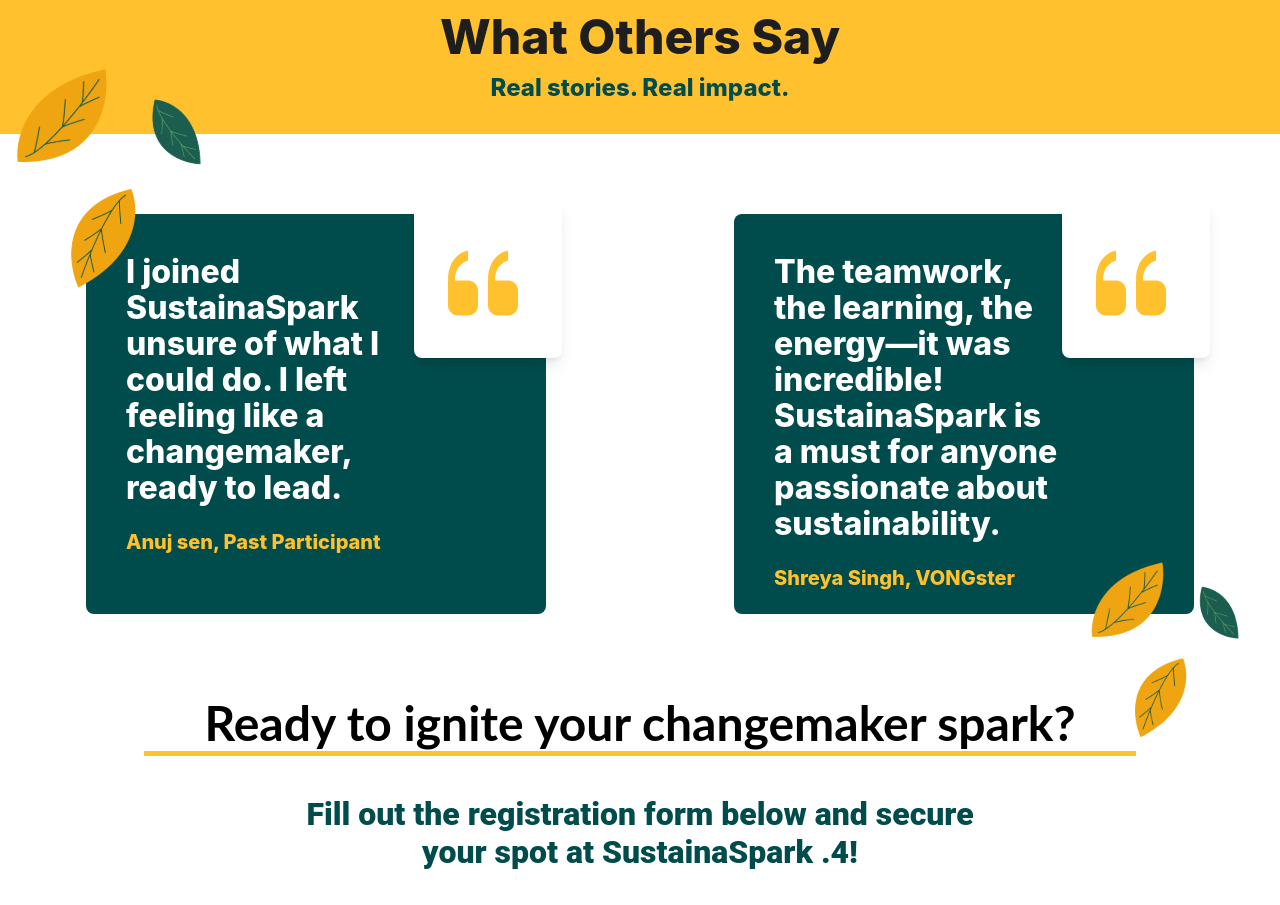
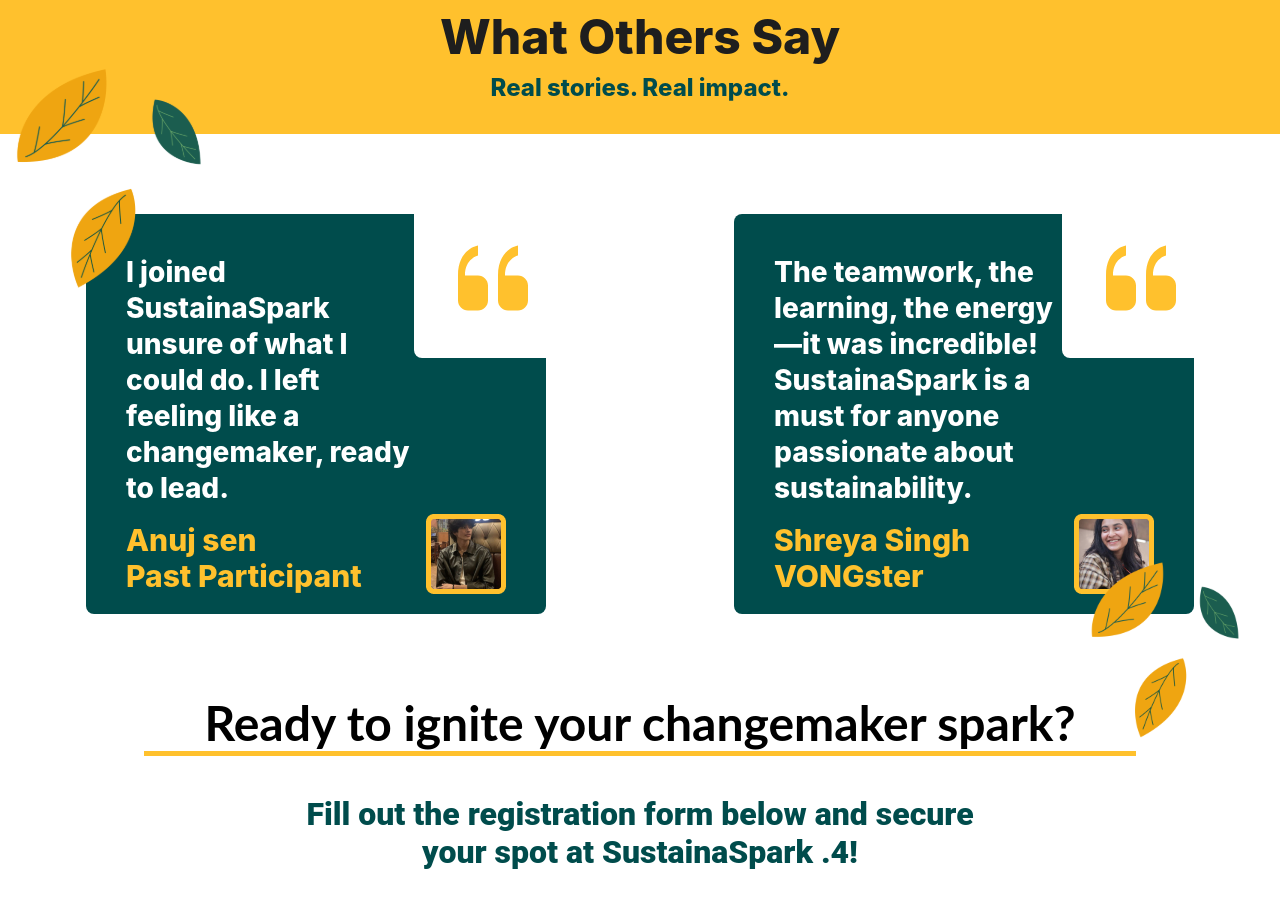
Before and after one commit to sushrut-patil/sustainaspark, a React (Create React App) app: page / in a window 1280 px wide. Shown: the part 3780-4685 px from the top of the page. Built offline with nearby package versions, Linux system fonts and the light colour scheme.

Commit message:
Minor Css Updtaes inestimonials

```diff
--- a/src/Components/BenefitsSlider.js
+++ b/src/Components/BenefitsSlider.js
@@ -97,7 +97,7 @@
             </button>
             <button
               onClick={prevSlide}
-              className="absolute right-[70px] md:right-[70px] top-[40%] -translate-y-1/2 bg-[#004C4C] rounded-full p-2 md:p-4 hover:bg-[#005C5C] transition-colors border-2 md:border-4 border-[#FFC12D]"
+              className="absolute right-[70px] md:right-[70px] top-[40%] -translate-y-1/2 bg-[#004C4C] rounded-full p-2 md:p-4 hover:bg-[#005C5C] transition-colors border-2 md:border-4 border-[#FFC12D] hidden md:block"
               aria-label="Previous slide"
             >
               <ChevronLeft size={20} className="text-[#FFFFFF] md:w-6 md:h-6" />
--- a/src/Components/TestimonialsSection.js
+++ b/src/Components/TestimonialsSection.js
@@ -4,12 +4,14 @@
   const testimonials = [
     {
       text: "I joined SustainaSpark unsure of what I could do. I left feeling like a changemaker, ready to lead.",
-      author: "Anuj sen, Past Participant",
+      author: "Anuj sen",
+      degi: "Past Participant",
       imgUrl: "/images/anuj.png"
     },
     {
       text: "The teamwork, the learning, the energy—it was incredible! SustainaSpark is a must for anyone passionate about sustainability.",
-      author: "Shreya Singh, VONGster",
+      author: "Shreya Singh",
+      degi: "VONGster",
       imgUrl: "/images/shreya.png"
     }
   ];
@@ -36,18 +38,18 @@
         className="absolute bottom-[-50px] right-[10px] z-10 w-48 h-48 hidden md:block"
       />
       {/* Testimonials Section */}
-      <div className="container mx-auto px-4 md:px-8 py-10 md:py-20 grid grid-cols-1 md:grid-cols-2 gap-10 md:gap-20">
+      <div className="container mx-auto px-4 md:px-8 py-10 md:py-20 grid grid-cols-1 md:grid-cols-2 gap-10 md:gap-20 bg-[#FFFFFF]">
         {testimonials.map((testimonial, index) => (
           <div key={index} className="relative w-full md:w-[460px] h-auto md:h-[400px] bg-[#004C4C] p-6 md:p-10 rounded-lg mx-auto">
             {/* White box with quote SVG */}
-            <div className="absolute -right-2 md:-right-4 -top-2 md:-top-4 w-[100px] md:w-[148px] h-[120px] md:h-[160px] bg-white p-4 rounded-lg shadow-lg flex justify-center items-center">
+            <div className="absolute -right-2 md:-right-4 -top-2 md:-top-4 w-[100px] md:w-[148px] h-[120px] md:h-[160px] bg-[#FFFFFF] p-4 rounded-lg flex justify-center items-center">
               <svg
                 width="80"
                 height="80"
                 viewBox="0 0 32 32"
                 fill="none"
                 xmlns="http://www.w3.org/2000/svg"
-                className="transform scale-75 md:scale-100 -translate-x-[10px] -translate-y-[-5px]"
+                className="transform scale-75 md:scale-100"
               >
                 <path
                   d="M12 15H6.8C6.8 8.2 12 7 12 7V3C12 3 4 4.2 4 15V25C4 27.2 5.8 29 8 29H12C14.2 29 16 27.2 16 25V19C16 16.8 14.2 15 12 15Z"
@@ -60,24 +62,26 @@
               </svg>
             </div>
 
-            <div className="flex flex-col md:flex-row justify-between items-start gap-4 md:gap-8">
-              {/* Testimonial content - Added right padding for quote space */}
-              <div className="flex-1 pr-24 md:pr-0">
-                <p className="text-white text-xl md:text-[32px] leading-snug md:leading-9 font-extrabold font-lato mb-4 md:mb-6">
+            <div className="flex flex-col h-full">
+              {/* Testimonial content with proper spacing */}
+              <div className="flex-1">
+                <p className="text-white text-[20px] md:text-[28px] leading-snug md:leading-9 font-extrabold font-lato pr-16 md:pr-24">
                   {testimonial.text}
                 </p>
-                <p className="text-[#FFC12D] text-base md:text-[20px] font-extrabold font-lato">
-                  {testimonial.author}
-                </p>
-              </div>
-
-              {/* Profile image - Hidden on mobile */}
-              <div className="hidden md:block mt-4 md:mt-0">
-                <img
-                  src={testimonial.imgUrl}
-                  alt={testimonial.author}
-                  className="w-16 h-16 rounded-lg object-cover"
-                />
+                <div className="flex items-end justify-between">
+                  <p className="text-[#FFC12D] text-xl md:text-3xl font-extrabold font-lato mt-4">
+                    {testimonial.author}<br></br>
+                    {testimonial.degi}
+                  </p>
+                  {/* Profile image */}
+                  <div className="flex-shrink-0 ml-2">
+                    <img
+                      src={testimonial.imgUrl}
+                      alt={testimonial.author}
+                      className="w-16 h-16 md:w-20 md:h-20 rounded-2 object-cover"
+                    />
+                  </div>
+                </div>
               </div>
             </div>
           </div>
```
